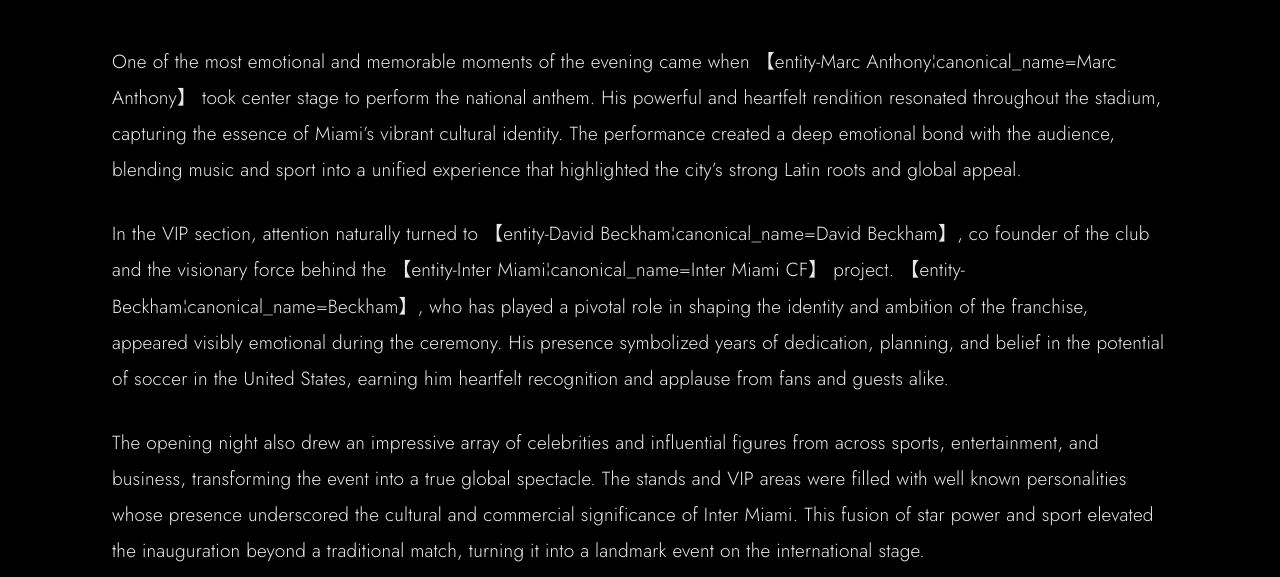
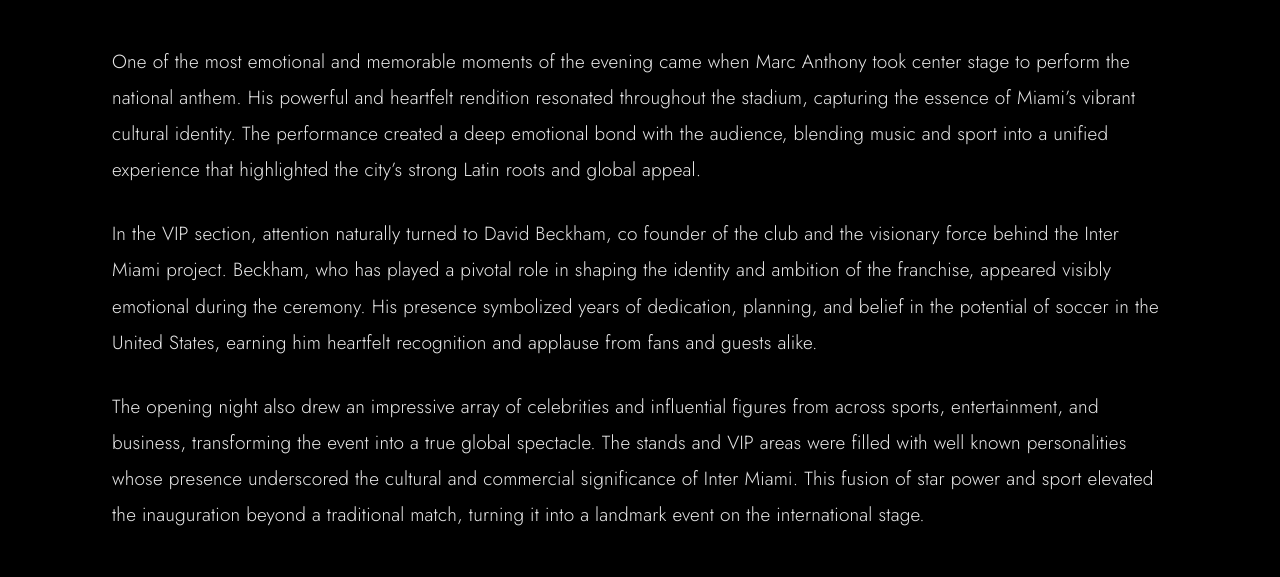
Before and after one commit to MIAMIX-io/MIAMIX.VIP-Site, a Jekyll site: the page built from _posts/InterMIA/2026-04-06-inter-miami-nu-stadium.md, in a window 1280 px wide and 900 px high, scrolled down 2857 px, cut to the strip 212-789 px from the top of the window. Built offline with Jekyll 4.4.1, drawn with Linux system fonts in a browser that asks for light colours; some of the changed text lies outside the part shown.

Commit message:
Update 2026-04-06-inter-miami-nu-stadium.md

```diff
--- a/_posts/InterMIA/2026-04-06-inter-miami-nu-stadium.md
+++ b/_posts/InterMIA/2026-04-06-inter-miami-nu-stadium.md
@@ -1,12 +1,12 @@
 ---
 title: "INTER MIAMI"
 page_title: "Nu Stadium Launches In Miami"
-description: "NU Stadium Launches In Miami The night of April 4 marked a historic milestone in American soccer with the grand opening of the new stadium of 【entity-Inter Miami CF¦canonical_name=Inter Miami CF】. More than just a sporting venue, the stadium represents a bold and strategic statement about the continued growth of the game in the United States, positioning Miami as a global hub where football, entertainment, and culture converge. From early in the afternoon, thousands of fans gathered around the stadium, building an atmosphere charged with anticipation, pride, and a sense of belonging to a transformative moment in the sport’s history."
+description: "NU Stadium Launches In Miami The night of April 4 marked a historic milestone in American soccer with the grand opening of the new stadium of Inter Miami CF. More than just a sporting venue, the stadium represents a bold and strategic statement about the continued growth of the game in the United States, positioning Miami as a global hub where football, entertainment, and culture converge. From early in the afternoon, thousands of fans gathered around the stadium, building an atmosphere charged with anticipation, pride, and a sense of belonging to a transformative moment in the sport’s history."
 date: 2026-04-06
 cover_image: /images/inter-miami/MIAMIX-2.png
 external_url: "https://www.miamix.io/inter-miami-cf/inter-miami-final-wjsgb"
 channel: [Inter Miami]
-business_name: "【entity-Inter Miami CF¦canonical_name=Inter Miami CF】"
+business_name: "Inter Miami CF"
 author: "Cristhian Gassmann"
 featured: false
 # published: false   # uncomment while drafting to keep it off the site
@@ -18,29 +18,29 @@
 <!-- SINGLE IMAGE -->
 ![Nu Stadium at Freedom Park](/images/inter-miami/LS2_7054.jpg)
 
-At the center of this historic occasion was 【entity-Lionel Messi¦canonical_name=Lionel Messi】, the undisputed icon of the club and the player who has elevated the international profile of soccer in the region to unprecedented levels. His presence alone has turned Inter Miami into a global phenomenon, attracting worldwide attention and redefining expectations for the league. Throughout the match, every movement, pass, and attempt from 【entity-Messi¦canonical_name=Messi】 generated a wave of excitement in the stands, reinforcing his enduring influence and unique connection with fans.
+At the center of this historic occasion was Lionel Messi, the undisputed icon of the club and the player who has elevated the international profile of soccer in the region to unprecedented levels. His presence alone has turned Inter Miami into a global phenomenon, attracting worldwide attention and redefining expectations for the league. Throughout the match, every movement, pass, and attempt from Messi generated a wave of excitement in the stands, reinforcing his enduring influence and unique connection with fans.
 
 <!-- GALLERY: images are separated by | and cols can be 2, 3 or 4 -->
 {% include gallery.html folder="/images/inter-miami" images="CG509075.jpg|media_94696882_94303243_compressed.jpg|AJ2_0028.jpg|media_94694612_94300963_compressed.jpg" cols=2 %}
 
-One of the most emotional and memorable moments of the evening came when 【entity-Marc Anthony¦canonical_name=Marc Anthony】 took center stage to perform the national anthem. His powerful and heartfelt rendition resonated throughout the stadium, capturing the essence of Miami’s vibrant cultural identity. The performance created a deep emotional bond with the audience, blending music and sport into a unified experience that highlighted the city’s strong Latin roots and global appeal.
+One of the most emotional and memorable moments of the evening came when Marc Anthony took center stage to perform the national anthem. His powerful and heartfelt rendition resonated throughout the stadium, capturing the essence of Miami’s vibrant cultural identity. The performance created a deep emotional bond with the audience, blending music and sport into a unified experience that highlighted the city’s strong Latin roots and global appeal.
 
-In the VIP section, attention naturally turned to 【entity-David Beckham¦canonical_name=David Beckham】, co founder of the club and the visionary force behind the 【entity-Inter Miami¦canonical_name=Inter Miami CF】 project. 【entity-Beckham¦canonical_name=Beckham】, who has played a pivotal role in shaping the identity and ambition of the franchise, appeared visibly emotional during the ceremony. His presence symbolized years of dedication, planning, and belief in the potential of soccer in the United States, earning him heartfelt recognition and applause from fans and guests alike.
+In the VIP section, attention naturally turned to David Beckham, co founder of the club and the visionary force behind the Inter Miami project. Beckham, who has played a pivotal role in shaping the identity and ambition of the franchise, appeared visibly emotional during the ceremony. His presence symbolized years of dedication, planning, and belief in the potential of soccer in the United States, earning him heartfelt recognition and applause from fans and guests alike.
 
 The opening night also drew an impressive array of celebrities and influential figures from across sports, entertainment, and business, transforming the event into a true global spectacle. The stands and VIP areas were filled with well known personalities whose presence underscored the cultural and commercial significance of Inter Miami. This fusion of star power and sport elevated the inauguration beyond a traditional match, turning it into a landmark event on the international stage.
 
 <!-- GALLERY: images are separated by | and cols can be 2, 3 or 4 -->
 {% include gallery.html folder="/images/inter-miami" images="RI1_0429.jpg|VC100.jpg|JP1_6401.jpg" cols=2 %}
 
-On the field, the inaugural game lived up to the magnitude of the occasion, delivering an exciting and high quality display of football. Inter Miami demonstrated an attacking and dynamic style of play, with 【entity-Messi¦canonical_name=Messi】 orchestrating the team’s offensive movements with precision and creativity. The match offered numerous moments of brilliance that energized the crowd and provided a glimpse into the competitive identity the club aims to establish in this new era.
+On the field, the inaugural game lived up to the magnitude of the occasion, delivering an exciting and high quality display of football. Inter Miami demonstrated an attacking and dynamic style of play, with Messi orchestrating the team’s offensive movements with precision and creativity. The match offered numerous moments of brilliance that energized the crowd and provided a glimpse into the competitive identity the club aims to establish in this new era.
 
 The stadium itself emerged as one of the night’s most striking highlights, showcasing cutting edge design, advanced technology, and a strong emphasis on fan experience. From premium seating and hospitality areas to its architectural presence, the venue reflects a modern vision of what a football stadium can be. Every detail was carefully crafted to offer comfort, immersion, and a sense of exclusivity, setting a new benchmark for sports infrastructure in the region.
 
-Beyond the immediate spectacle, the افتتاحion of this stadium represents a broader strategic step in the evolution of soccer in North America. As 【entity-Major League Soccer¦canonical_name=Major League Soccer】 continues to expand its influence and attract international talent, 【entity-Inter Miami¦canonical_name=Inter Miami CF】 stands out as a key driver of that growth. The club’s ambition aligns with a larger movement to position the league as a competitive and commercially powerful force on the global stage.
+Beyond the immediate spectacle, the inauguration of this stadium represents a broader strategic step in the evolution of soccer in North America. As Major League Soccer continues to expand its influence and attract international talent, Inter Miami stands out as a key driver of that growth. The club’s ambition aligns with a larger movement to position the league as a competitive and commercially powerful force on the global stage.
 
 <!-- GALLERY: images are separated by | and cols can be 2, 3 or 4 -->
 {% include gallery.html folder="/images/inter-miami" images="MBR_2608.jpg|media_94713323_94319700_compressed.jpg|AJ2_0040.jpg|CG209676.jpg|media_94718614_94325002_thumbnail.jpg|media_94718615_94325003_compressed.jpg|media_94718616_94325001_compressed.jpg|media_94718617_94325004_compressed.jpg|media_94718623_94325010_compressed.jpg|media_94720299_94326685_thumbnail.jpg|media_94720302_94326688_compressed.jpg|media_94720304_94326691_compressed.jpg|media_94720311_94326698_compressed.jpg|media_94725144_94331530_compressed.jpg|media_94726255_94332641_compressed.jpg|media_94726265_94332654_compressed.jpg|media_94729743_94336132_compressed.jpg|media_94729744_94336133_thumbnail.jpg" cols=3 %}
 
-Ultimately, this opening was far more than the unveiling of a new home ground. It was a declaration of intent, a celebration of vision, and a glimpse into the future of football in the United States. With Messi leading on the pitch and 【entity-Beckham¦canonical_name=Beckham】 guiding the project from behind the scenes, Inter Miami is not only building a team, but shaping a legacy, one that places Miami firmly at the center of the global football conversation.
+Ultimately, this opening was far more than the unveiling of a new home ground. It was a declaration of intent, a celebration of vision, and a glimpse into the future of football in the United States. With Messi leading on the pitch and Beckham guiding the project from behind the scenes, Inter Miami is not only building a team, but shaping a legacy, one that places Miami firmly at the center of the global football conversation.
 
 {% include logos.html brands="intermiamicf,ridersmiami" %}
```
